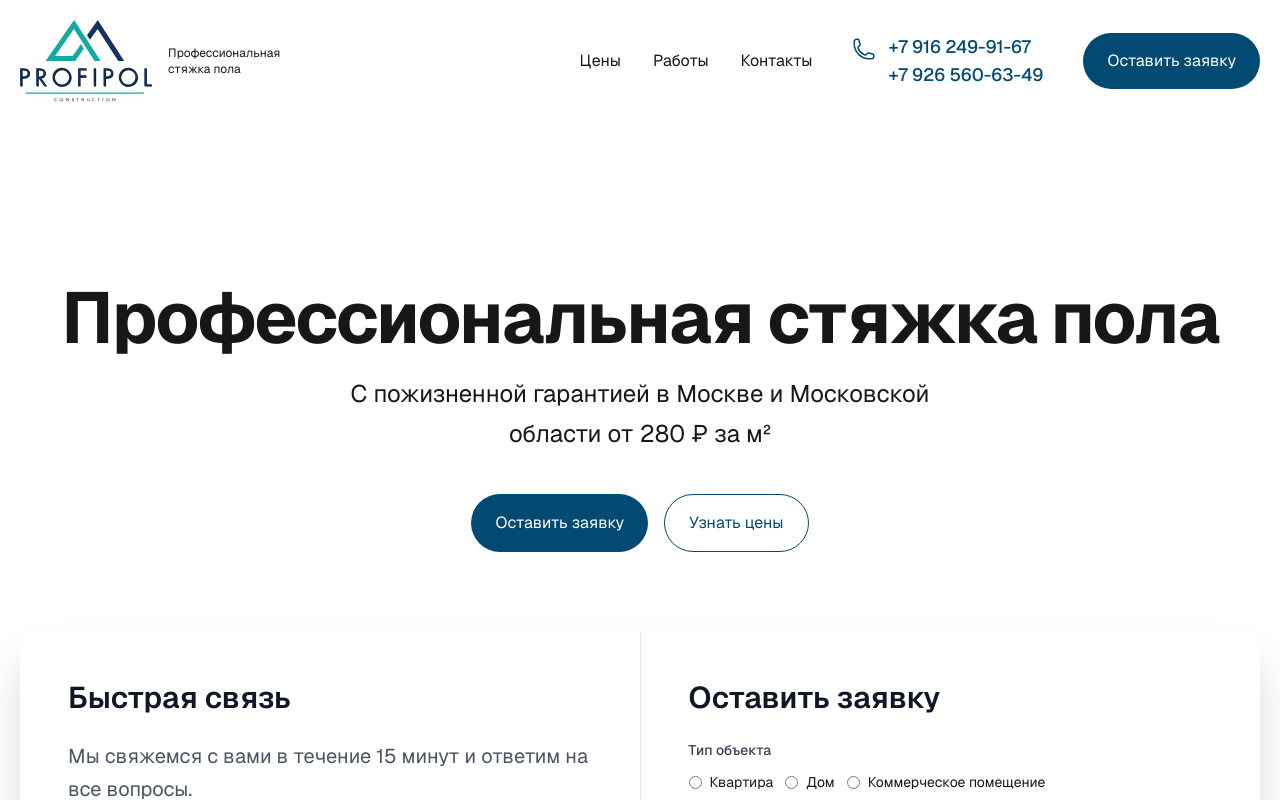
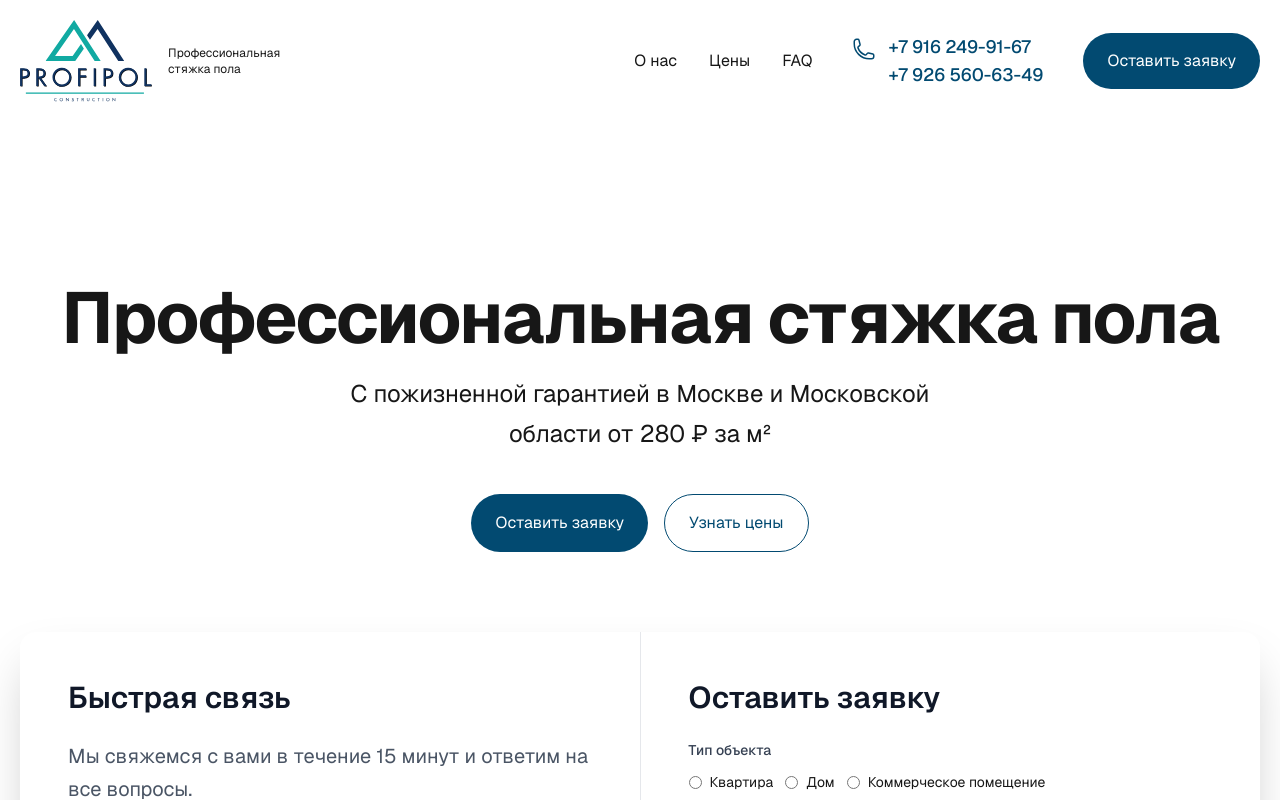
Before and after one commit to turbokuzmich/profipol, a Next.js app: page / in a window 1280 px wide. Shown: the top 800 px of the page. Built offline with nearby package versions, Linux system fonts and the light colour scheme.

Commit message:
navigation

```diff
--- a/app/faq.tsx
+++ b/app/components/faq.tsx
@@ -39,7 +39,7 @@ export default function FAQSection() {
   };
 
   return (
-    <section className="px-2 md:px-5 2xl:px-0 bg-white">
+    <section id="faq" className="px-2 md:px-5 2xl:px-0 bg-white">
       <div className="max-w-7xl mx-auto py-20">
         <div className="text-center mb-16">
           <h2 className="text-4xl md:text-5xl font-bold text-gray-900 mb-6">
@@ -59,7 +59,6 @@ export default function FAQSection() {
               <button
                 onClick={() => toggleItem(index)}
                 className="w-full px-6 py-5 text-left flex items-center justify-between gap-4 cursor-pointer"
-                aria-expanded={openIndex === index ? "true" : "false"}
               >
                 <span className="text-lg md:text-xl font-semibold text-gray-900 pr-4">
                   {item.question}
--- a/app/components/header.tsx
+++ b/app/components/header.tsx
@@ -1,9 +1,14 @@
 "use client";
 
-import Link from "next/link";
 import Logo from "./logo";
 import { PhoneIcon } from "@heroicons/react/24/outline";
 import { useState, useEffect } from "react";
+
+export const menuItems = [
+  { label: "О нас", href: "#about" },
+  { label: "Цены", href: "#prices" },
+  { label: "FAQ", href: "#faq" },
+];
 
 export default function Header() {
   const [isScrolled, setIsScrolled] = useState(false);
@@ -16,6 +21,24 @@ export default function Header() {
     window.addEventListener("scroll", handleScroll);
     return () => window.removeEventListener("scroll", handleScroll);
   }, []);
+
+  const handleSmoothScroll = (e: React.MouseEvent<HTMLAnchorElement>, href: string) => {
+    if (href.startsWith("#")) {
+      e.preventDefault();
+      const targetId = href.substring(1);
+      const targetElement = document.getElementById(targetId);
+      if (targetElement) {
+        const headerOffset = 100; // Offset for sticky header
+        const elementPosition = targetElement.getBoundingClientRect().top;
+        const offsetPosition = elementPosition + window.pageYOffset - headerOffset;
+
+        window.scrollTo({
+          top: offsetPosition,
+          behavior: "smooth",
+        });
+      }
+    }
+  };
 
   return (
     <header
@@ -41,15 +64,16 @@ export default function Header() {
           </div>
           <div className="flex items-center gap-10">
             <div className="flex items-center gap-8 text-base">
-              <a href="/" className="hover:underline">
-                Цены
-              </a>
-              <a href="/" className="hover:underline">
-                Работы
-              </a>
-              <a href="/" className="hover:underline">
-                Контакты
-              </a>
+              {menuItems.map((item) => (
+                <a
+                  key={item.label}
+                  href={item.href}
+                  onClick={(e) => handleSmoothScroll(e, item.href)}
+                  className="hover:underline"
+                >
+                  {item.label}
+                </a>
+              ))}
             </div>
             <div className="flex items-start gap-3 text-sky-900 text-lg">
               <PhoneIcon className="w-6 h-6 mt-1" />
--- a/app/page.tsx
+++ b/app/page.tsx
@@ -7,7 +7,7 @@ import {
   BuildingOfficeIcon,
   ClockIcon,
 } from "@heroicons/react/24/outline";
-import FAQSection from "./faq";
+import FAQSection from "./components/faq";
 import Logo from "./components/logo";
 import Header from "./components/header";
 
@@ -363,7 +363,7 @@ export default function Home() {
       </section>
 
       {/* Блок «Наши цены» */}
-      <section className="px-2 md:px-5 2xl:px-0 bg-neutral-100">
+      <section id="prices" className="px-2 md:px-5 2xl:px-0 bg-neutral-100">
         <div className="max-w-7xl mx-auto py-20">
           <div className="text-center mb-16">
             <h2 className="text-4xl md:text-5xl font-bold text-gray-900 mb-6">
@@ -462,7 +462,7 @@ export default function Home() {
       <FAQSection />
 
       {/* Блок «О нас» */}
-      <section className="relative w-full bg-neutral-100 py-20 md:py-32 overflow-hidden">
+      <section id="about" className="relative w-full bg-neutral-100 py-20 md:py-32 overflow-hidden">
         {/* Фоновое изображение */}
         <div
           className="absolute inset-0 bg-cover bg-center bg-no-repeat opacity-20"
```
